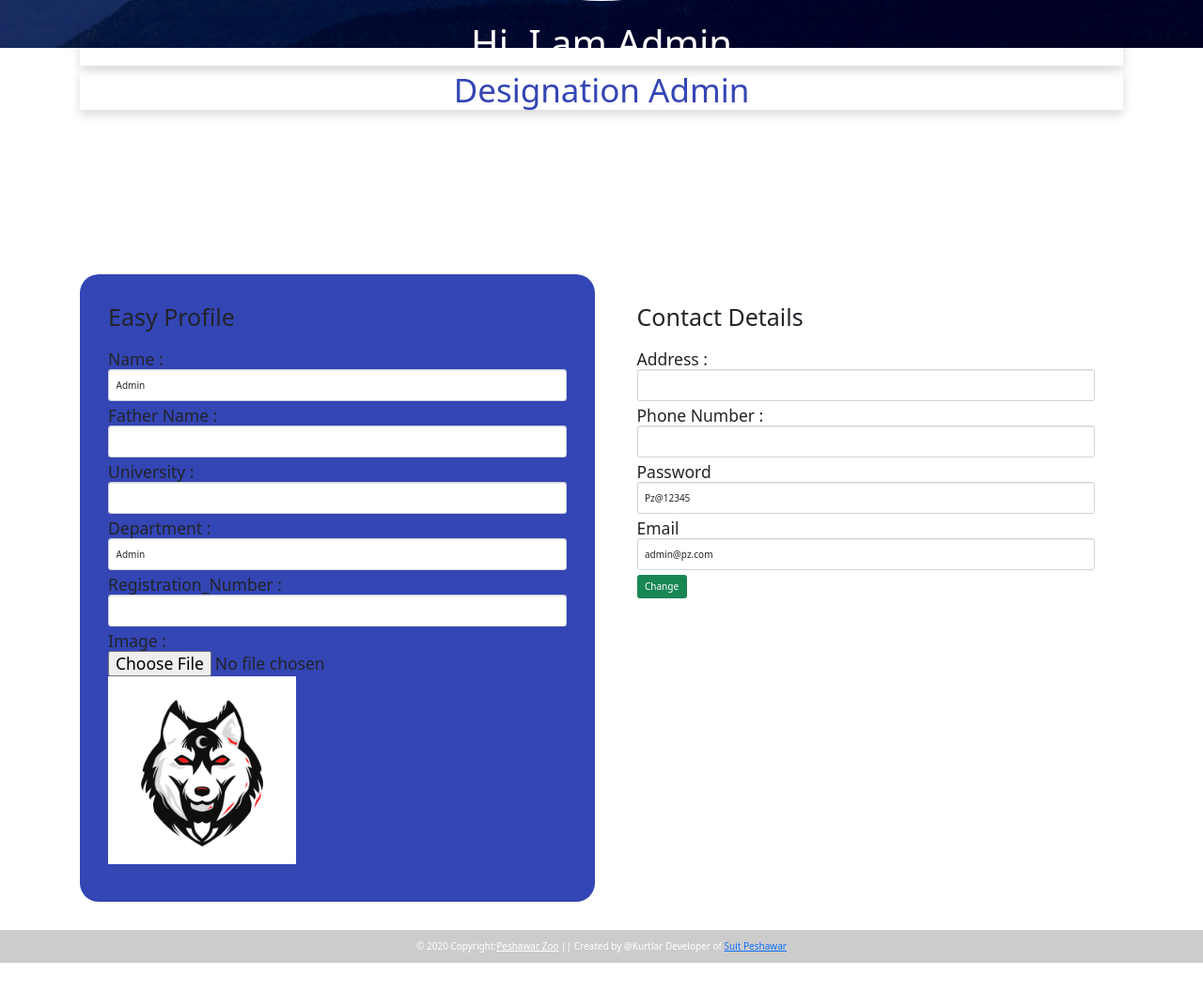
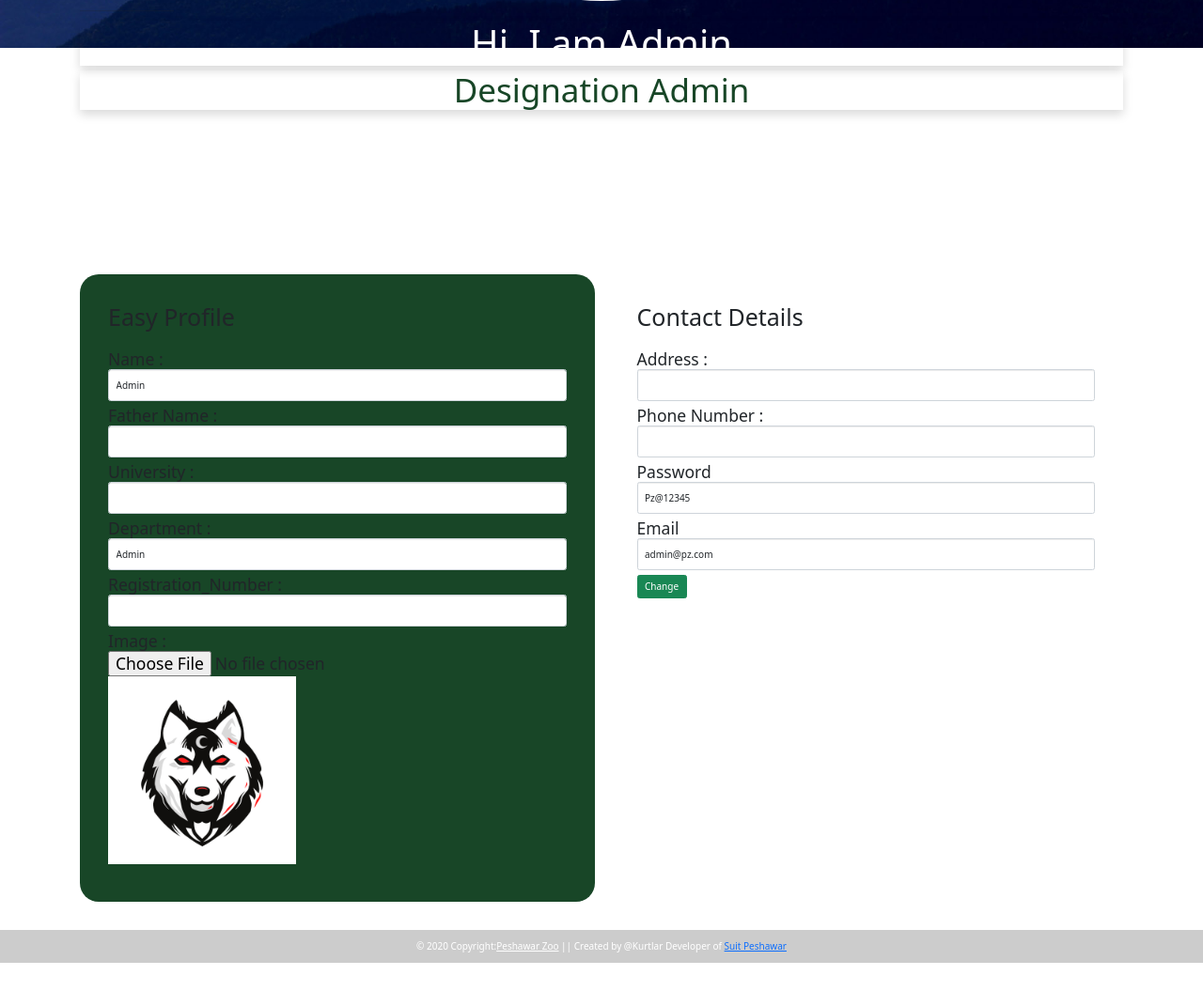
Before and after one commit to Shayan1319/RandD, a PHP site: page /Admin/update.php?update=1 in a window 1280 px wide. Shown: the part 749-1804 px from the top of the page at 94% size. Run offline with PHP 8.4, Linux system fonts and the light colour scheme; a user stored in the database is signed in; data comes from the database, SQL or seed files in the repository; some libraries are stand-ins or nearby versions.

Commit message:
Compler solotion

```diff
--- a/Admin/css/style.css
+++ b/Admin/css/style.css
@@ -6,7 +6,7 @@
     margin: 0;
     padding: 0;
     width: 250px;
-    background-color: #3445b4;
+    background-color: #184627;
     position: fixed;
     height: 100%;
     overflow: auto;
@@ -21,7 +21,7 @@
 }
 
 .sidebar a:hover:not(.active) {
-    background-color: #23445B;
+    background-color: #889C8F;
     color: white;
 }
 
@@ -102,7 +102,7 @@ div#main {
 }
 
 .header hr {
-    border-color: #3445b4;
+    border-color: #184627;
     width: 100px;
 }
 
@@ -113,11 +113,11 @@ div#main {
 
 .ts-title {
     font-size: 35px;
-    color: #3445b4;
+    color: #184627;
 }
 
 .about {
-    background-color: #3445b4;
+    background-color: #184627;
 }
 
 .skills {
```
Also changed, not shown: Admin/index.php (+7 -2 lines).
